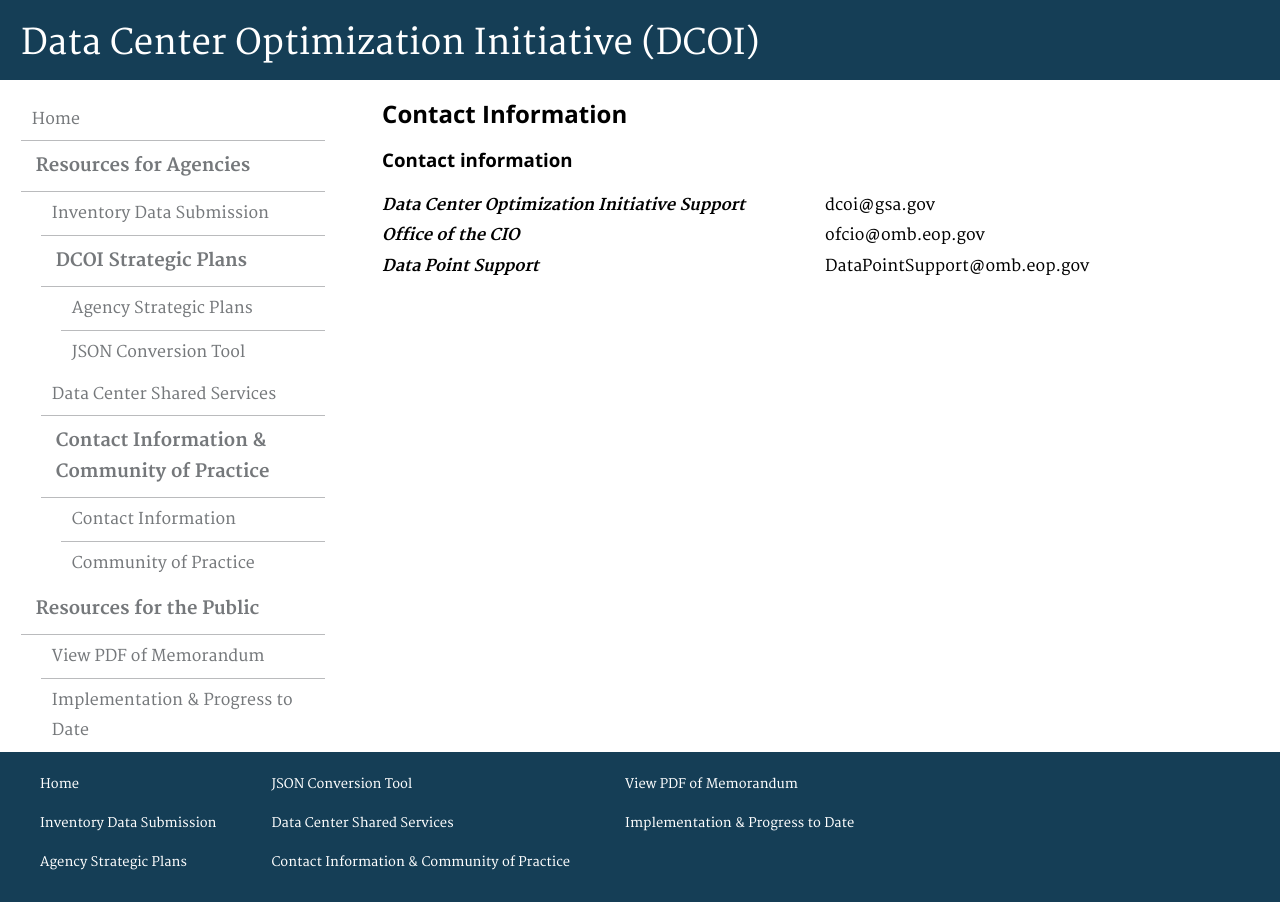
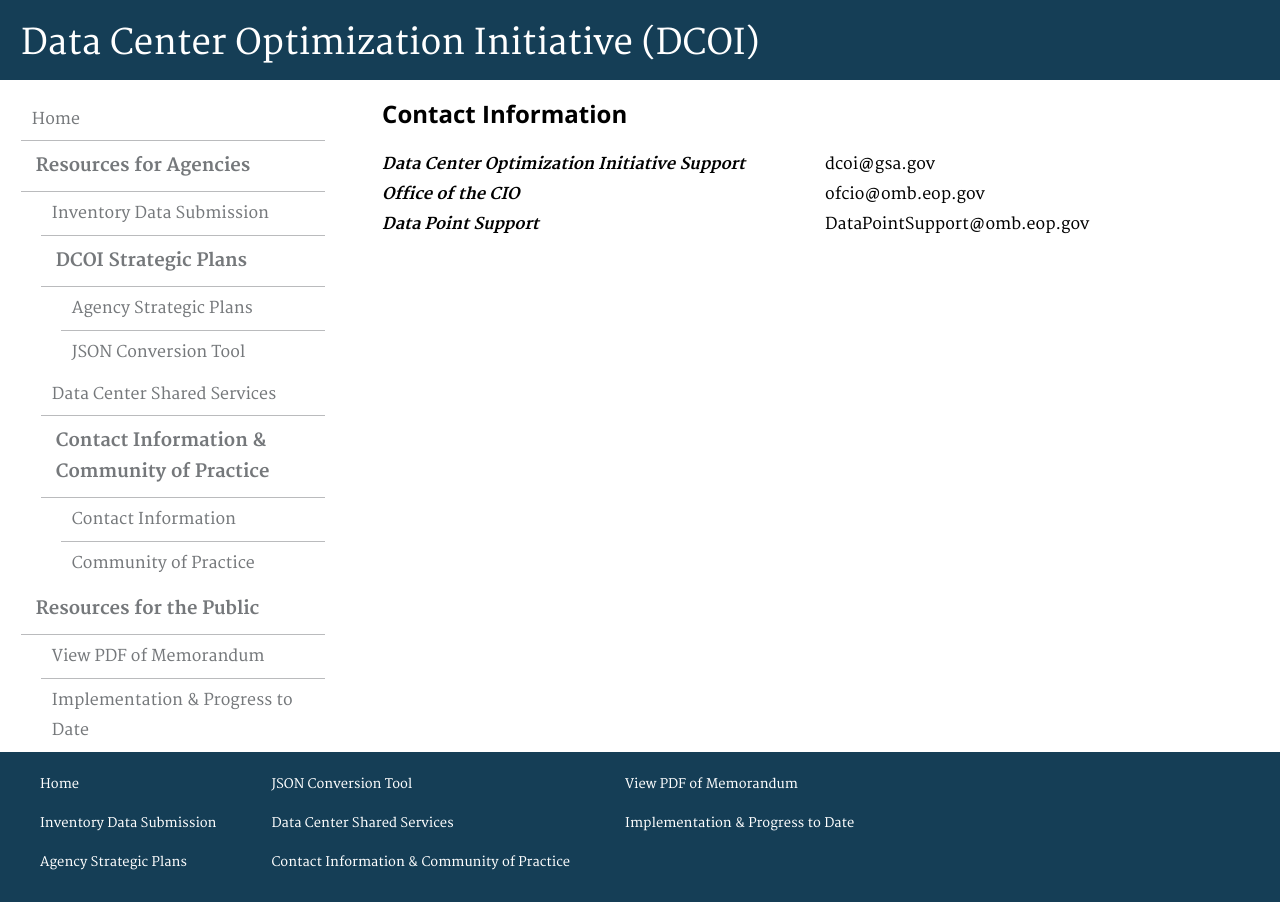
Before and after one commit to ydave-reisys/datacenters, a Jekyll site: the page built from pages/contact-info.html, in a window 1280 px wide. Built offline with Jekyll 4.4.1, drawn with Linux system fonts in a browser that asks for light colours; nearby versions of some CDN libraries; Markdown is read by kramdown in place of the engine named in the settings.

Commit message:
Contact Information & Community Practice refactor

```diff
--- a/pages/contact-info.html
+++ b/pages/contact-info.html
@@ -6,8 +6,6 @@
 ---
 
 <h2 id="contact-information">Contact Information</h2>
-
-<h3>Contact information</h3>
 
 <table id="contact-info">
     <tr>
```
